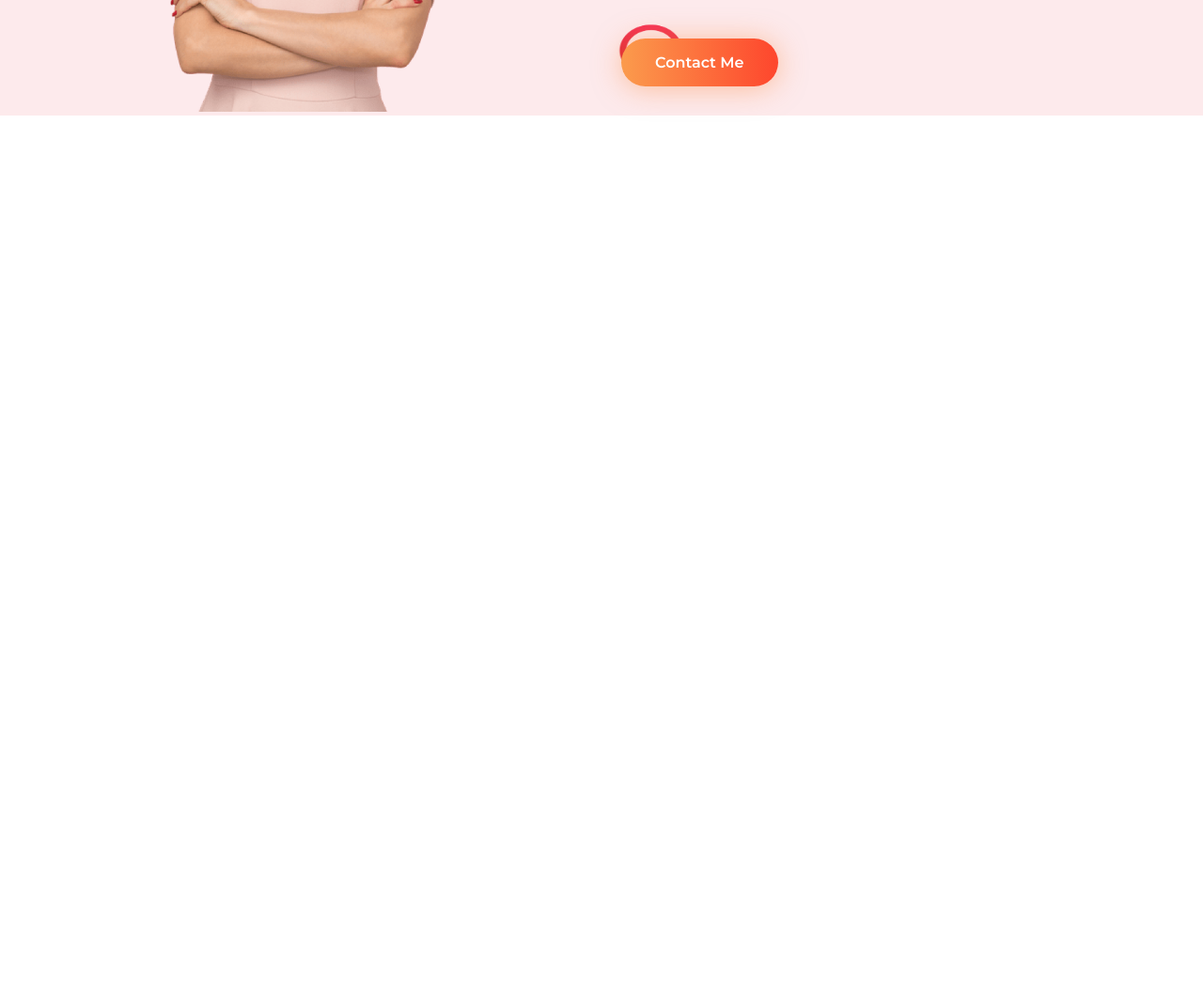
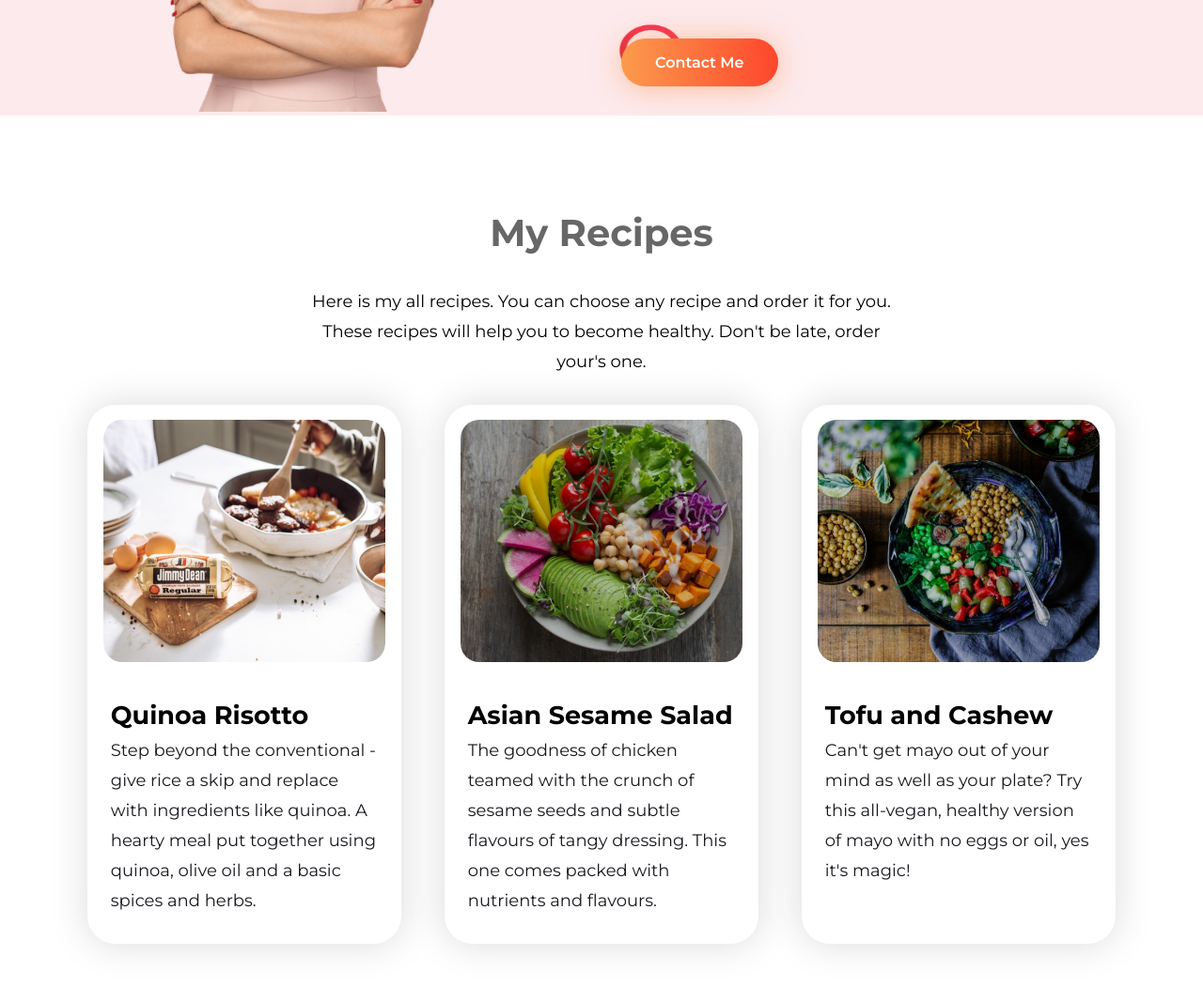
Before and after one commit to musaberulkhan/food-network, a plain HTML site: page index.html in a window 1280 px wide. Shown: the part 989-2040 px from the top of the page at 94% size. Before the commit the page ends 1212 px from the top, so only its background shows below. Drawn offline with Linux system fonts and the light colour scheme.

Commit message:
My Recipes Added

```diff
--- a/index.html
+++ b/index.html
@@ -43,6 +43,40 @@
             <a href="https://github.com/musaberulkhan" class="orange-button">Contact Me</a>
         </div>
     </section>
+
+
+    <!--****************************************************************************************************-->
+    <!--                                         My Recipes Section                                         -->
+    <!--****************************************************************************************************-->
+    <section class="recipe-section">
+       <div class="heading">
+           <h2>My Recipes</h2>
+           <p>Here is my all recipes. You can choose any recipe and order it for you. These recipes will help you to become healthy. Don't be late, order your's one.</p>
+       </div>
+       <div class="recipe-cards">
+            <div class="one-third-width card">
+                <img src="images/recipe1.jpg" alt="">
+                <div class="recipe-card-text">
+                    <h4>Quinoa Risotto</h4>
+                    <p>Step beyond the conventional - give rice a skip and replace with ingredients like quinoa. A hearty meal put together using quinoa, olive oil and a basic spices and herbs.</p>
+                </div>
+            </div>
+            <div class="one-third-width card">
+                <img src="images/recipe2.png" alt="">
+                <div class="recipe-card-text">
+                    <h4>Asian Sesame Salad</h4>
+                    <p>The goodness of chicken teamed with the crunch of sesame seeds and subtle flavours of tangy dressing. This one comes packed with nutrients and flavours.</p>
+                </div>
+            </div>
+            <div class="one-third-width card">
+                <img src="images/recipe3.png" alt="">
+                <div class="recipe-card-text">
+                    <h4>Tofu and Cashew</h4>
+                    <p>Can't get mayo out of your mind as well as your plate? Try this all-vegan, healthy version of mayo with no eggs or oil, yes it's magic!</p>
+                </div>
+            </div>
+       </div>
+    </section>
 </body>
 
 </html>
--- a/style.css
+++ b/style.css
@@ -31,6 +31,10 @@ h2{
     font-size: 40px;
 }
 
+h4{
+    font-size: 27px;
+}
+
 .orange-button{
     text-decoration: none;
     padding: 16px 36px;
@@ -39,7 +43,17 @@ h2{
     border-radius: 100px;
     color: #FFFFFF;
     font-weight: 600;
+}
 
+.one-third-width{
+    width: 30%;
+    margin-left: 2%;
+    margin-right: 2%;
+}
+
+.card{
+    box-shadow: 0px 0px 40px rgba(0, 0, 0, 0.15);
+    border-radius: 30px;
 }
 
 /**********************************************************************************************/
@@ -99,3 +113,57 @@ h2{
     text-align: justify;
     color: #18191F;
 }
+
+
+
+/**********************************************************************************************/
+/*                                      My Recipes Section                                    */
+/**********************************************************************************************/
+
+.recipe-section{
+    margin-bottom: 100px;
+}
+
+.recipe-section .heading h2{
+    text-align: center;
+    color: #676767;
+}
+
+.recipe-section .heading p{
+    text-align: center;
+    margin-bottom: 30px;
+}
+
+.recipe-section .heading{
+    width: 50%;
+    margin-left: auto;
+    margin-right: auto;
+}
+
+.recipe-section .recipe-cards{
+    display: flex;
+    margin-left: 70px;
+    margin-right: 70px;
+}
+
+
+.recipe-section .recipe-cards img{
+    width: 90%;
+    margin-left: 5%;
+    margin-right: 5%;
+    margin-top: 16px;
+    border-radius: 20px;
+}
+
+.recipe-section .recipe-cards .recipe-card-text{
+    margin: 30px 25px;
+}
+
+.recipe-section .recipe-cards .recipe-card-text h4{
+    margin-bottom: 5px;
+}
+
+.recipe-section .recipe-cards .recipe-card-text p{
+    margin-top: 5px;
+    color: #18191F;
+}
```
Also changed, not shown: images/recipe1.jpg (added), images/recipe2.png (added), images/recipe3.png (added).
